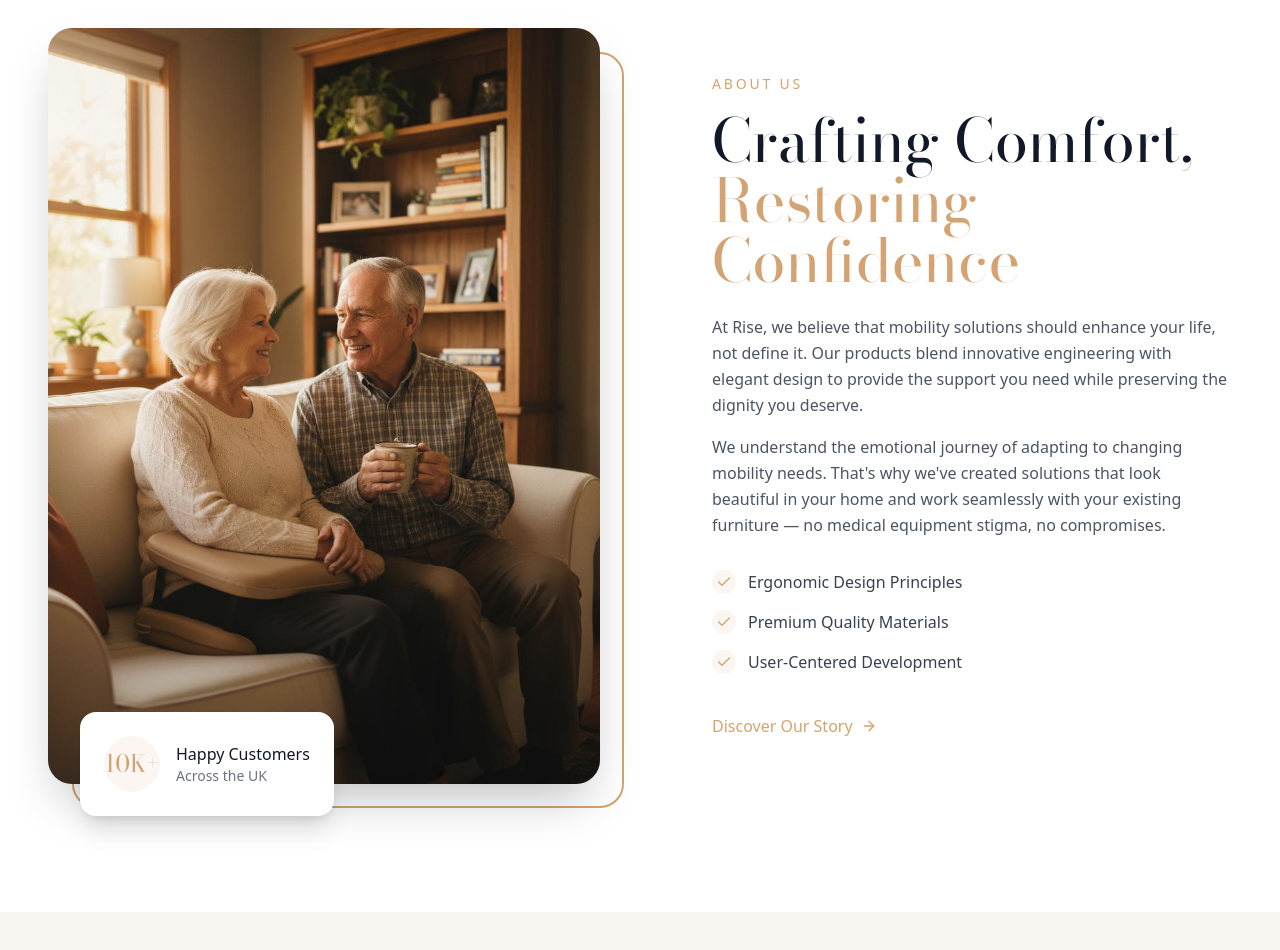
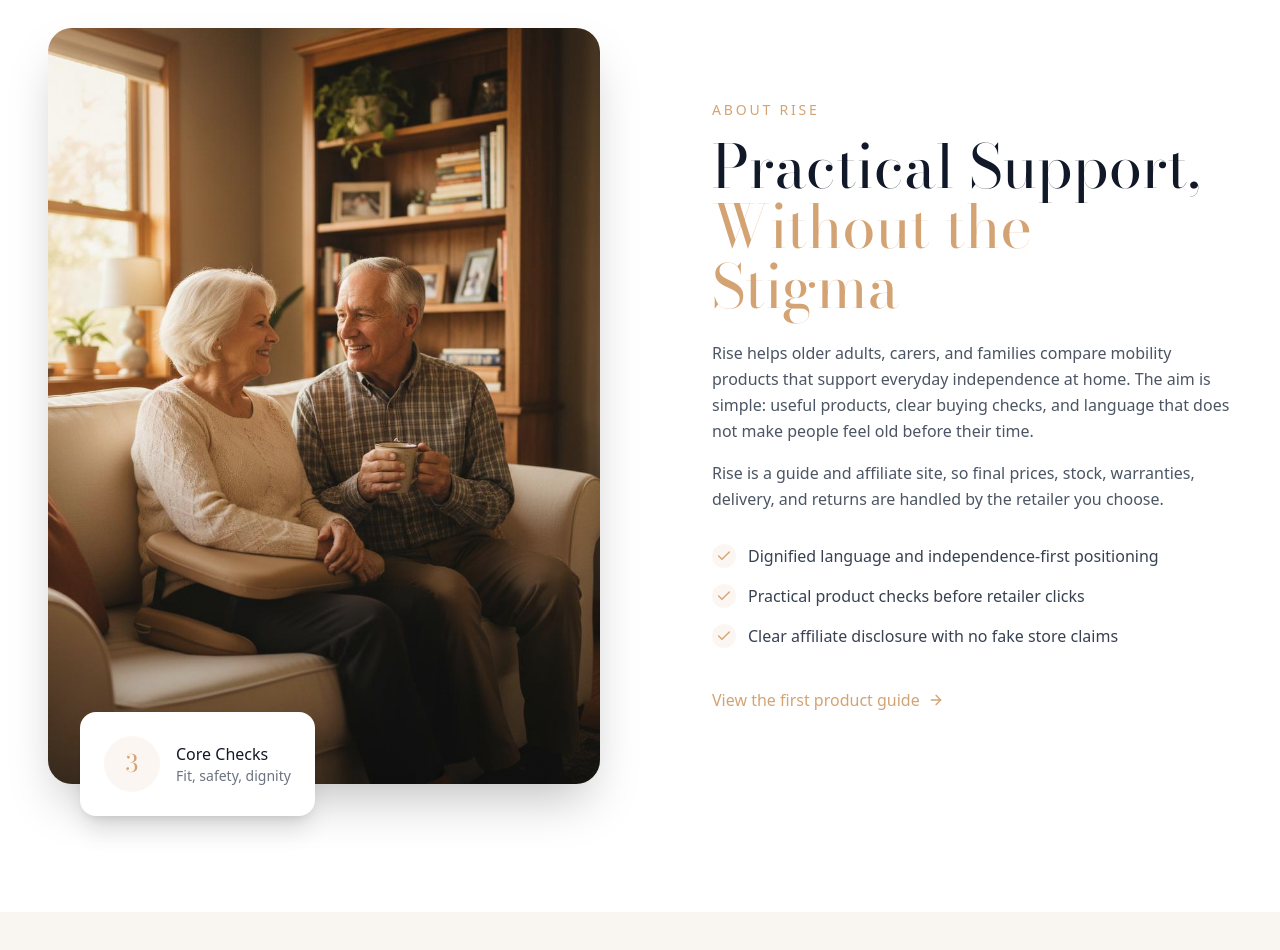
Before and after one commit to rcampbell30/rise, a React (Vite) app in the folder app/: page / in a window 1280 px wide. Shown: the part 900-1850 px from the top of the page. Built offline with nearby package versions, Linux system fonts and the light colour scheme; a web font is replaced by a local one.

Commit message:
Reposition about section for affiliate guide

```diff
--- a/app/src/sections/About.tsx
+++ b/app/src/sections/About.tsx
@@ -1,161 +1,45 @@
-import { useEffect, useRef, useState } from 'react';
 import { Check, ArrowRight } from 'lucide-react';
 
 export default function About() {
-  const [isVisible, setIsVisible] = useState(false);
-  const sectionRef = useRef<HTMLElement>(null);
-
-  useEffect(() => {
-    const observer = new IntersectionObserver(
-      ([entry]) => {
-        if (entry.isIntersecting) {
-          setIsVisible(true);
-          observer.disconnect();
-        }
-      },
-      { threshold: 0.2 }
-    );
-
-    if (sectionRef.current) {
-      observer.observe(sectionRef.current);
-    }
-
-    return () => observer.disconnect();
-  }, []);
-
   const features = [
-    'Ergonomic Design Principles',
-    'Premium Quality Materials',
-    'User-Centered Development',
+    'Dignified language and independence-first positioning',
+    'Practical product checks before retailer clicks',
+    'Clear affiliate disclosure with no fake store claims',
   ];
 
   return (
-    <section
-      id="about"
-      ref={sectionRef}
-      className="py-24 lg:py-32 bg-white overflow-hidden"
-    >
+    <section id="about" className="py-24 lg:py-32 bg-white overflow-hidden">
       <div className="container-custom">
         <div className="grid lg:grid-cols-2 gap-12 lg:gap-20 items-center">
-          {/* Image Column */}
-          <div
-            className={`relative transition-all duration-1000 ${
-              isVisible
-                ? 'opacity-100 translate-x-0'
-                : 'opacity-0 -translate-x-12'
-            }`}
-          >
-            {/* Main Image */}
+          <div className="relative">
             <div className="relative rounded-3xl overflow-hidden shadow-2xl">
-              <img
-                src="/about-lifestyle.jpg"
-                alt="Elderly couple enjoying independent living"
-                className="w-full h-auto object-cover"
-              />
-              {/* Overlay gradient */}
+              <img src="/about-lifestyle.jpg" alt="Couple at home comparing independence products" className="w-full h-auto object-cover" />
               <div className="absolute inset-0 bg-gradient-to-t from-black/20 via-transparent to-transparent" />
             </div>
-
-            {/* Decorative frame */}
-            <div
-              className={`absolute -bottom-6 -right-6 w-full h-full border-2 border-[#d4a373] rounded-3xl -z-10 transition-all duration-1000 delay-300 ${
-                isVisible
-                  ? 'opacity-100 scale-100'
-                  : 'opacity-0 scale-95'
-              }`}
-            />
-
-            {/* Stats Card */}
-            <div
-              className={`absolute -bottom-8 -left-4 lg:left-8 bg-white rounded-2xl shadow-xl p-6 transition-all duration-700 delay-500 ${
-                isVisible
-                  ? 'opacity-100 translate-y-0'
-                  : 'opacity-0 translate-y-8'
-              }`}
-            >
+            <div className="absolute -bottom-6 -right-6 w-full h-full border-2 border-[#d4a373] rounded-3xl -z-10" />
+            <div className="absolute -bottom-8 -left-4 lg:left-8 bg-white rounded-2xl shadow-xl p-6">
               <div className="flex items-center gap-4">
                 <div className="w-14 h-14 rounded-full bg-[#d4a373]/10 flex items-center justify-center">
-                  <span
-                    className="text-2xl text-[#d4a373]"
-                    style={{ fontFamily: 'Bodoni Moda, serif' }}
-                  >
-                    10K+
-                  </span>
+                  <span className="text-2xl text-[#d4a373]" style={{ fontFamily: 'Bodoni Moda, serif' }}>3</span>
                 </div>
                 <div>
-                  <p className="text-gray-900 font-medium">Happy Customers</p>
-                  <p className="text-sm text-gray-500">Across the UK</p>
+                  <p className="text-gray-900 font-medium">Core Checks</p>
+                  <p className="text-sm text-gray-500">Fit, safety, dignity</p>
                 </div>
               </div>
             </div>
           </div>
 
-          {/* Content Column */}
           <div className="lg:pl-8">
-            {/* Subtitle */}
-            <div
-              className={`transition-all duration-700 ${
-                isVisible
-                  ? 'opacity-100 translate-y-0'
-                  : 'opacity-0 translate-y-8'
-              }`}
-              style={{ transitionDelay: '200ms' }}
-            >
-              <span className="section-subtitle mb-4 block">About Us</span>
+            <span className="section-subtitle mb-4 block">About Rise</span>
+            <h2 className="section-title mb-6">Practical Support,<br /><span style={{ color: '#d4a373' }}>Without the Stigma</span></h2>
+            <div className="space-y-4 mb-8">
+              <p className="text-gray-600 leading-relaxed">Rise helps older adults, carers, and families compare mobility products that support everyday independence at home. The aim is simple: useful products, clear buying checks, and language that does not make people feel old before their time.</p>
+              <p className="text-gray-600 leading-relaxed">Rise is a guide and affiliate site, so final prices, stock, warranties, delivery, and returns are handled by the retailer you choose.</p>
             </div>
-
-            {/* Title */}
-            <h2
-              className={`section-title mb-6 transition-all duration-700 ${
-                isVisible
-                  ? 'opacity-100 translate-y-0'
-                  : 'opacity-0 translate-y-8'
-              }`}
-              style={{ transitionDelay: '300ms' }}
-            >
-              Crafting Comfort,
-              <br />
-              <span style={{ color: '#d4a373' }}>Restoring Confidence</span>
-            </h2>
-
-            {/* Description */}
-            <div
-              className={`space-y-4 mb-8 transition-all duration-700 ${
-                isVisible
-                  ? 'opacity-100 translate-y-0'
-                  : 'opacity-0 translate-y-8'
-              }`}
-              style={{ transitionDelay: '400ms' }}
-            >
-              <p className="text-gray-600 leading-relaxed">
-                At Rise, we believe that mobility solutions should enhance your
-                life, not define it. Our products blend innovative engineering
-                with elegant design to provide the support you need while
-                preserving the dignity you deserve.
-              </p>
-              <p className="text-gray-600 leading-relaxed">
-                We understand the emotional journey of adapting to changing
-                mobility needs. That&apos;s why we&apos;ve created solutions that look
-                beautiful in your home and work seamlessly with your existing
-                furniture — no medical equipment stigma, no compromises.
-              </p>
-            </div>
-
-            {/* Features List */}
-            <div
-              className={`space-y-4 mb-10 transition-all duration-700 ${
-                isVisible
-                  ? 'opacity-100 translate-y-0'
-                  : 'opacity-0 translate-y-8'
-              }`}
-              style={{ transitionDelay: '500ms' }}
-            >
-              {features.map((feature, index) => (
-                <div
-                  key={index}
-                  className="flex items-center gap-3 group"
-                  style={{ transitionDelay: `${600 + index * 100}ms` }}
-                >
+            <div className="space-y-4 mb-10">
+              {features.map((feature) => (
+                <div key={feature} className="flex items-center gap-3 group">
                   <div className="w-6 h-6 rounded-full bg-[#d4a373]/10 flex items-center justify-center group-hover:bg-[#d4a373]/20 transition-colors">
                     <Check className="w-4 h-4 text-[#d4a373]" />
                   </div>
@@ -163,28 +47,10 @@ export default function About() {
                 </div>
               ))}
             </div>
-
-            {/* CTA */}
-            <div
-              className={`transition-all duration-700 ${
-                isVisible
-                  ? 'opacity-100 translate-y-0'
-                  : 'opacity-0 translate-y-8'
-              }`}
-              style={{ transitionDelay: '700ms' }}
-            >
-              <a
-                href="#shop"
-                onClick={(e) => {
-                  e.preventDefault();
-                  document.querySelector('#shop')?.scrollIntoView({ behavior: 'smooth' });
-                }}
-                className="inline-flex items-center gap-2 text-[#d4a373] font-medium hover:gap-4 transition-all group"
-              >
-                Discover Our Story
-                <ArrowRight className="w-4 h-4 group-hover:translate-x-1 transition-transform" />
-              </a>
-            </div>
+            <a href="#shop" className="inline-flex items-center gap-2 text-[#d4a373] font-medium hover:gap-4 transition-all group">
+              View the first product guide
+              <ArrowRight className="w-4 h-4 group-hover:translate-x-1 transition-transform" />
+            </a>
           </div>
         </div>
       </div>
```
